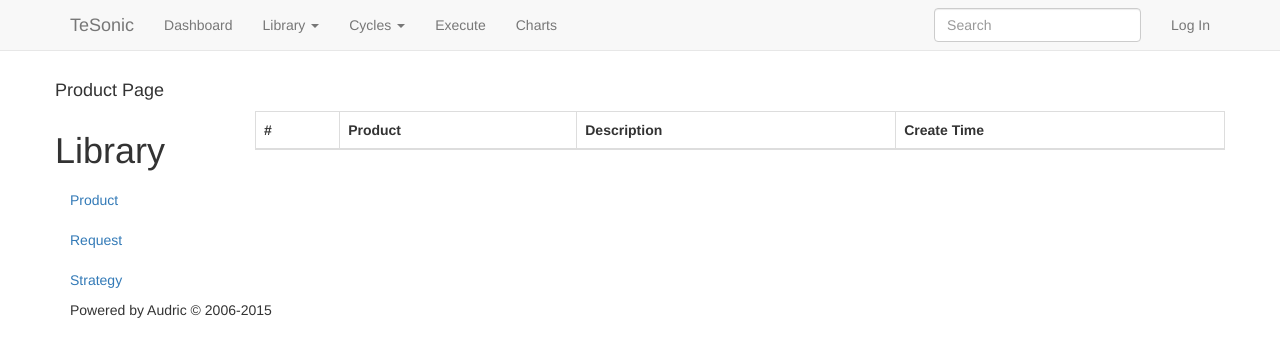
After one commit to audricsun/TeSonic, a Flask app: page /library/product_list in a window 1280 px wide. The commit adds this page. Shown: the top 357 px of the page. Run offline with Flask 2, Linux system fonts and the light colour scheme; data that the repository does not hold is empty; some libraries are stand-ins or nearby versions.

```diff
--- a/TeSonic/app/library/views.py
+++ b/TeSonic/app/library/views.py
@@ -1,11 +1,11 @@
-from flask import render_template, redirect, request, url_for, flash ,jsonify
+from flask import render_template, redirect, request, url_for, flash, jsonify, abort
 from flask.ext.login import login_user, logout_user, login_required
 from . import library
 from ..models import Product
 from .forms import ImportForm
 
 
-@library.route('/import',methods=['GET', 'POST'])
+@library.route('/import', methods=['GET', 'POST'])
 def importFile():
     form = ImportForm()
     if form.validate_on_submit():
@@ -15,28 +15,39 @@ def importFile():
         print form.file
     return render_template('library/import.html', form=form)
 
-@library.route('/product',methods=['GET', 'POST'])
+
+@library.route('/product_list', methods=['GET', 'POST'])
 def productPage():
     products = Product.query.all()
-    return render_template('library/product.html',products=products)
+    return render_template('library/productListPage.html', products=products)
 
-@library.route('/request',methods=['GET', 'POST'])
+
+@library.route('/productDetail/', methods=['GET', 'POST'])
+def productDetail():
+    productName = request.args.get('productName')
+    product = Product.query.filter_by(productName=productName).first()
+    if product is None:
+        abort(404)
+    return render_template('library/productDetailPage.html', product=product)
+
+
+@library.route('/request', methods=['GET', 'POST'])
 def requestPage():
-    return render_template('library/request.html')
+    return render_template('library/requestListPage.html')
 
-@library.route('/strategy',methods=['GET', 'POST'])
+
+@library.route('/strategy', methods=['GET', 'POST'])
 def strategyPage():
-    return render_template('library/strategy.html')
-
+    return render_template('library/strategyListPage.html')
 
 
 @library.route('/ajax')
 def y():
-   if request.is_xhr:
-       return jsonify({'count':'5'})
-   return render_template('library/ajax.html')
+    if request.is_xhr:
+        return jsonify({'count': '5'})
+    return render_template('library/ajax.html')
 
 
 @library.route('/bootstrap')
 def bootstrapDemo():
-   return render_template('library/bootstrap.html')
+    return render_template('library/bootstrap.html')
--- a/TeSonic/app/templates/base.html
+++ b/TeSonic/app/templates/base.html
@@ -1,15 +1,12 @@
 {% extends "bootstrap/base.html" %}
-
 {% block title %}TeSonic{% endblock %}
-
 {% block head %}
 {{ super() }}
 <link rel="shortcut icon" href="{{ url_for('static', filename='sonic-lightning.png') }}" type="image/x-icon">
 <link rel="icon" href="{{ url_for('static', filename='sonic-lightning.png') }}" type="image/x-icon">
 {% endblock %}
-
 {% block navbar %}
-<div class="navbar navbar-inverse" role="navigation">
+<div class="navbar navbar-default navbar-static-top" role="navigation">
     <div class="container">
         <div class="navbar-header">
             <button type="button" class="navbar-toggle" data-toggle="collapse" data-target=".navbar-collapse">
@@ -56,15 +53,24 @@
             <ul class="nav navbar-nav navbar-right">
 
                 <!-- Search Holder -->
-                <form class="navbar-form navbar-left" role="search" action = "/search/" method = "POST">
+                <form class="navbar-form navbar-left" role="search" action="/search/" method="POST">
                     <div class="form-group">
-                    <input type="text" class="form-control" placeholder="Search" >
+                        <input type="text" class="form-control" placeholder="Search">
                     </div>
                 </form>
                 <!-- end -->
                 {% if current_user.is_authenticated %}
-                <li><a href="#">Account</a></li>
+                <li class="dropdown">
+                    <a href="#" class="dropdown-toggle" data-toggle="dropdown"
+                       role="button" aria-haspopup="true"
+                       aria-expanded="false">{{ current_user.username }}<span class="caret"></span></a>
+                    <ul class="dropdown-menu">
+                        <li><a href="#">Profile</a></li>
+                        <li><a href="#">Setting</a></li>
+                        <li role="separator" class="divider"></li>
                         <li><a href="{{ url_for('auth.logout') }}">Log Out</a></li>
+                    </ul>
+                </li>
                 {% else %}
                 <li><a href="{{ url_for('auth.login') }}">Log In</a></li>
                 {% endif %}
@@ -78,7 +84,8 @@
     <div class="modal-dialog" role="document">
         <div class="modal-content">
             <div class="modal-header">
-        <button type="button" class="close" data-dismiss="modal" aria-label="Close"><span aria-hidden="true">&times;</span></button>
+                <button type="button" class="close" data-dismiss="modal" aria-label="Close"><span
+                        aria-hidden="true">&times;</span></button>
                 <h4 class="modal-title" id="myModalLabel">Modal title</h4>
             </div>
             <div class="modal-body">
@@ -101,6 +108,13 @@
     </div>
     {% endfor %}
     {% block page_content %}{% endblock %}
+    <div id="footer">
+        <div class="bgl">
+            <div class="bgr">
+                Powered by Audric &copy; 2006-2015
+            </div>
+        </div>
+    </div>
 </div>
 {% endblock %}
 {% block scripts %}
--- /dev/null
+++ b/TeSonic/app/templates/library/productListPage.html
@@ -0,0 +1,42 @@
+{% extends "base.html" %}
+{% block title %}Products{% endblock %}
+{% block page_content %}
+<div class="row">
+    <div><h4>Product Page</h4></div>
+    <div class="row">
+        <div class="col-md-2">
+            <ul class="nav nav-list">
+                <li class="nav-header"><h1>Library</h1></li>
+                <li class="active"><a href="#">Product</a></li>
+                <li><a href="#">Request</a></li>
+                <li><a href="#">Strategy</a></li>
+
+            </ul>
+        </div>
+        <div class="col-md-10">
+
+            <table class="table table-bordered">
+                <thead>
+                <tr>
+                    <th>#</th>
+                    <th>Product</th>
+                    <th>Description</th>
+                    <th>Create Time</th>
+                </tr>
+                </thead>
+                <tbody>
+                {% for product in products %}
+                <tr>
+                    <th scope="row">{{ product.id }}</th>
+                    <td><a href="{{ url_for('library.productDetail')}}?productName={{product.productName }}">{{product.productName }}</a></td>
+                    <td>{{ product.desc }}</td>
+                    <td>{{ moment(product.ctime).fromNow() }}</td>
+                </tr>
+                {% endfor %}
+                </tbody>
+            </table>
+
+        </div>
+    </div>
+</div>
+{% endblock %}
```
Also changed, not shown: TeSonic/app/static/js/productDetailChart.js (added, +56 -0 lines), TeSonic/app/templates/library/product.html (deleted, +0 -40 lines), TeSonic/app/templates/library/productDetailPage.html (added, +90 -0 lines), TeSonic/app/templates/library/requestListPage.html (renamed from TeSonic/app/templates/library/request.html), TeSonic/app/templates/library/strategyListPage.html (renamed from TeSonic/app/templates/library/strategy.html). Lines whose indentation alone changed are shown as unchanged.
